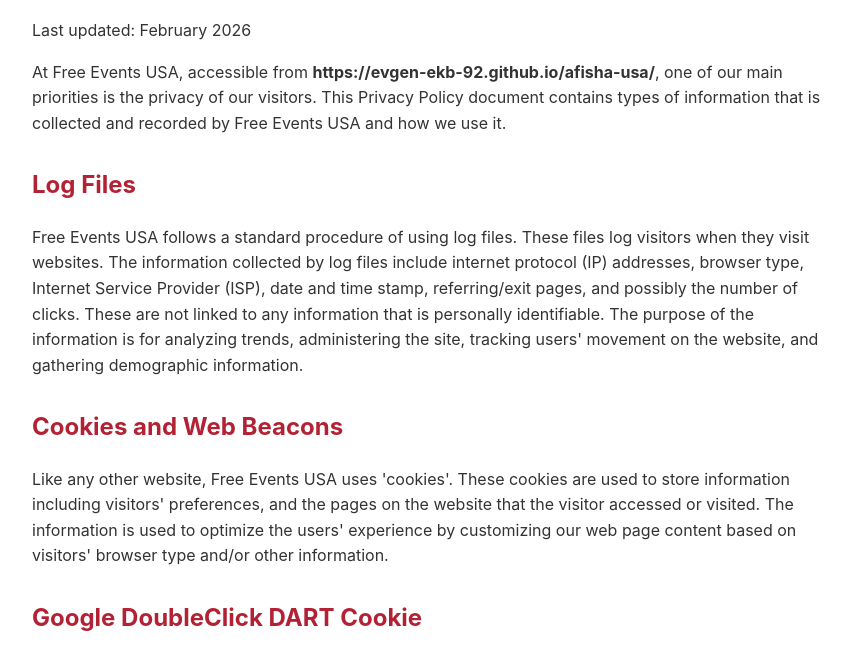
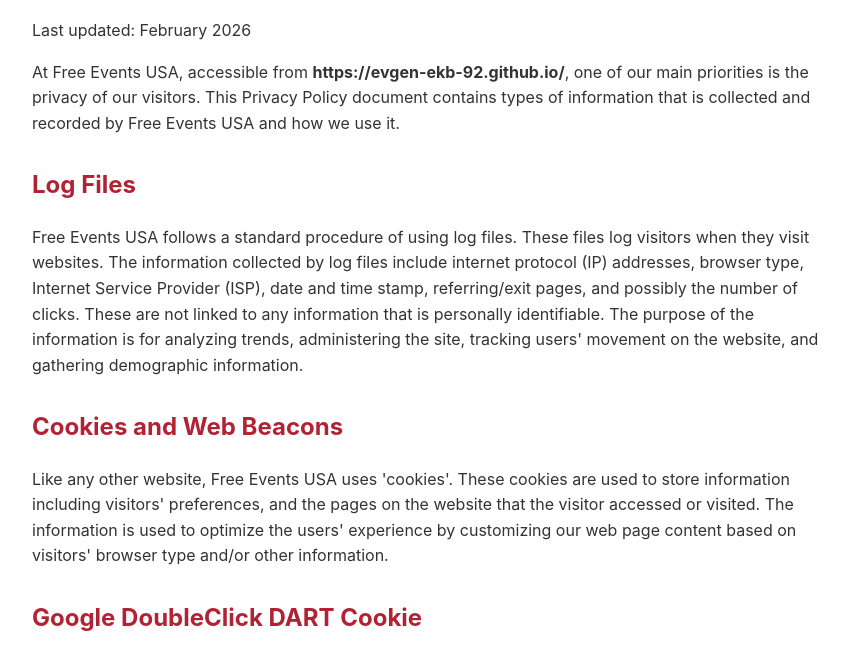
Before and after one commit to evgen-ekb-92/evgen-ekb-92.github.io, a plain HTML site: page privacy.html in a window 1280 px wide. Shown: the part 136-790 px from the top of the page, without its empty margins (208-1059 px from the left). Drawn offline with Linux system fonts and the light colour scheme.

Commit message:
Update privacy policy URL in privacy.html

```diff
--- a/privacy.html
+++ b/privacy.html
@@ -14,7 +14,7 @@
     <h1>Privacy Policy</h1>
     <p>Last updated: February 2026</p>
 
-    <p>At Free Events USA, accessible from <strong>https://evgen-ekb-92.github.io/afisha-usa/</strong>, one of our main priorities is the privacy of our visitors. This Privacy Policy document contains types of information that is collected and recorded by Free Events USA and how we use it.</p>
+    <p>At Free Events USA, accessible from <strong>https://evgen-ekb-92.github.io/</strong>, one of our main priorities is the privacy of our visitors. This Privacy Policy document contains types of information that is collected and recorded by Free Events USA and how we use it.</p>
 
     <h2>Log Files</h2>
     <p>Free Events USA follows a standard procedure of using log files. These files log visitors when they visit websites. The information collected by log files include internet protocol (IP) addresses, browser type, Internet Service Provider (ISP), date and time stamp, referring/exit pages, and possibly the number of clicks. These are not linked to any information that is personally identifiable. The purpose of the information is for analyzing trends, administering the site, tracking users' movement on the website, and gathering demographic information.</p>
```
